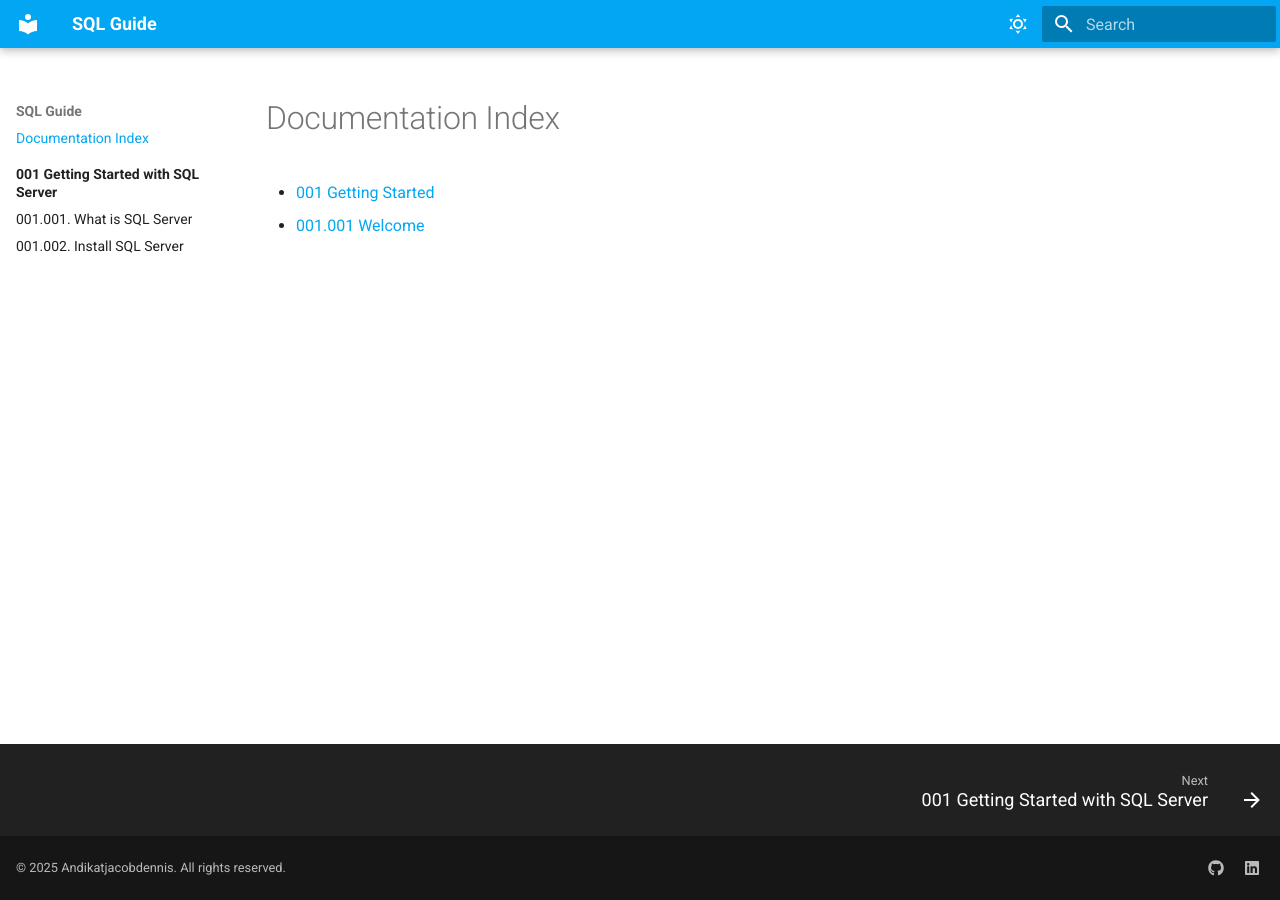
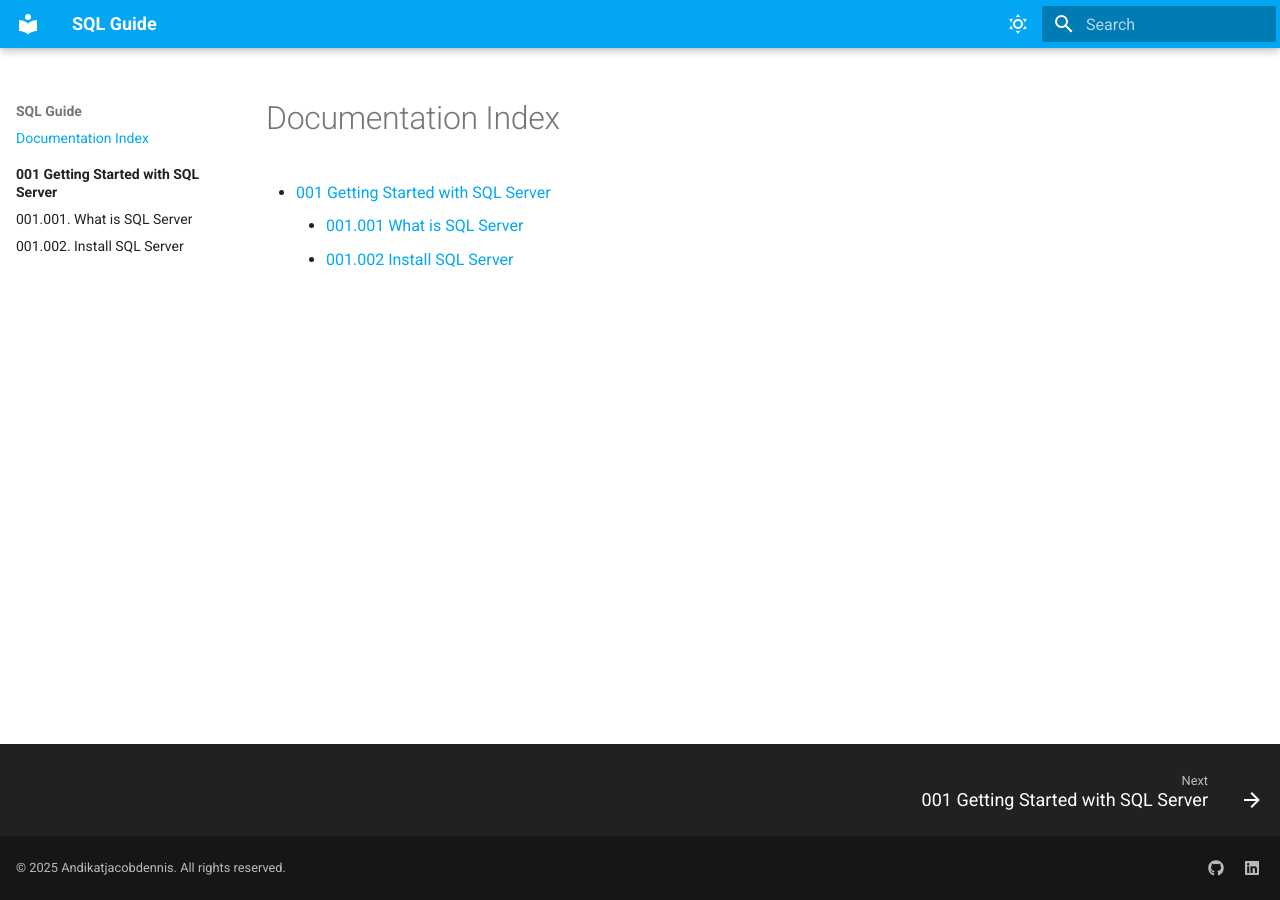
Before and after one commit to andikatjacobdennis/SQL_Guide, an MkDocs documentation site: the page built from docs/index.md, in a window 1280 px wide. Built offline with MkDocs 1.6.1 and Material for MkDocs 9.7.7, drawn with Linux system fonts in a browser that asks for light colours.

Commit message:
Remove outdated SQL Server documentation and installation guides for a cleaner structure

```diff
--- a/docs/index.md
+++ b/docs/index.md
@@ -1,4 +1,5 @@
 # Documentation Index
 
-- [001 Getting Started](001_Getting-Started/index.md)
-  - [001.001 Welcome](001_Getting-Started/001.001.Welcome.md)
+- [001 Getting Started with SQL Server](001_Getting_Started_with_SQL_Server/index.md)
+      - [001.001 What is SQL Server](001_Getting_Started_with_SQL_Server/001.001.What_is_SQL_Server.md)
+      - [001.002 Install SQL Server](001_Getting_Started_with_SQL_Server/001.002.Install_SQL_Server.md)
```
Also changed, not shown: docs/001_Getting_Started_with_SQL_Server/001.001.What_is_SQL_Server.md (renamed from docs/001_Getting_Started_with_SQL_Server/001.001.What is SQL Server.md), docs/001_Getting_Started_with_SQL_Server/001.002.Install_SQL_Server.md (renamed from docs/001_Getting_Started_with_SQL_Server/001.002.Install SQL Server.md).
